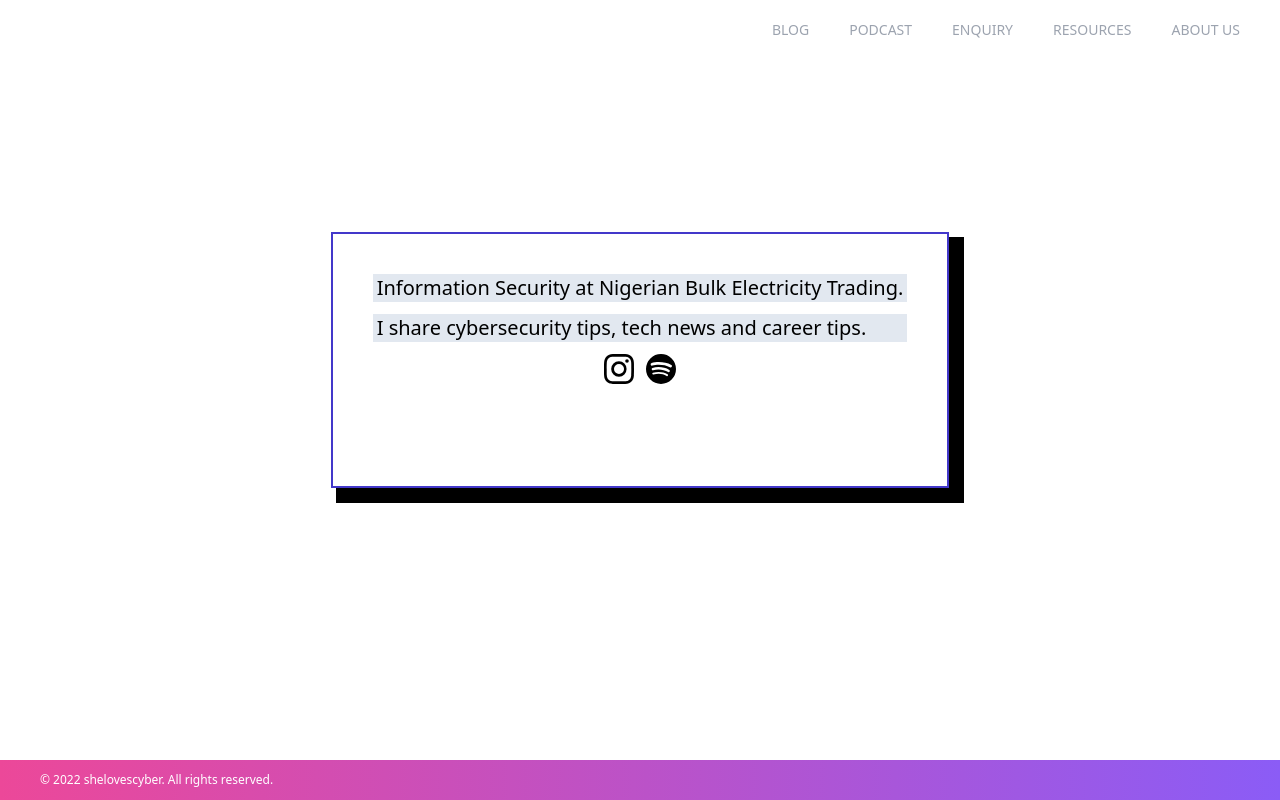
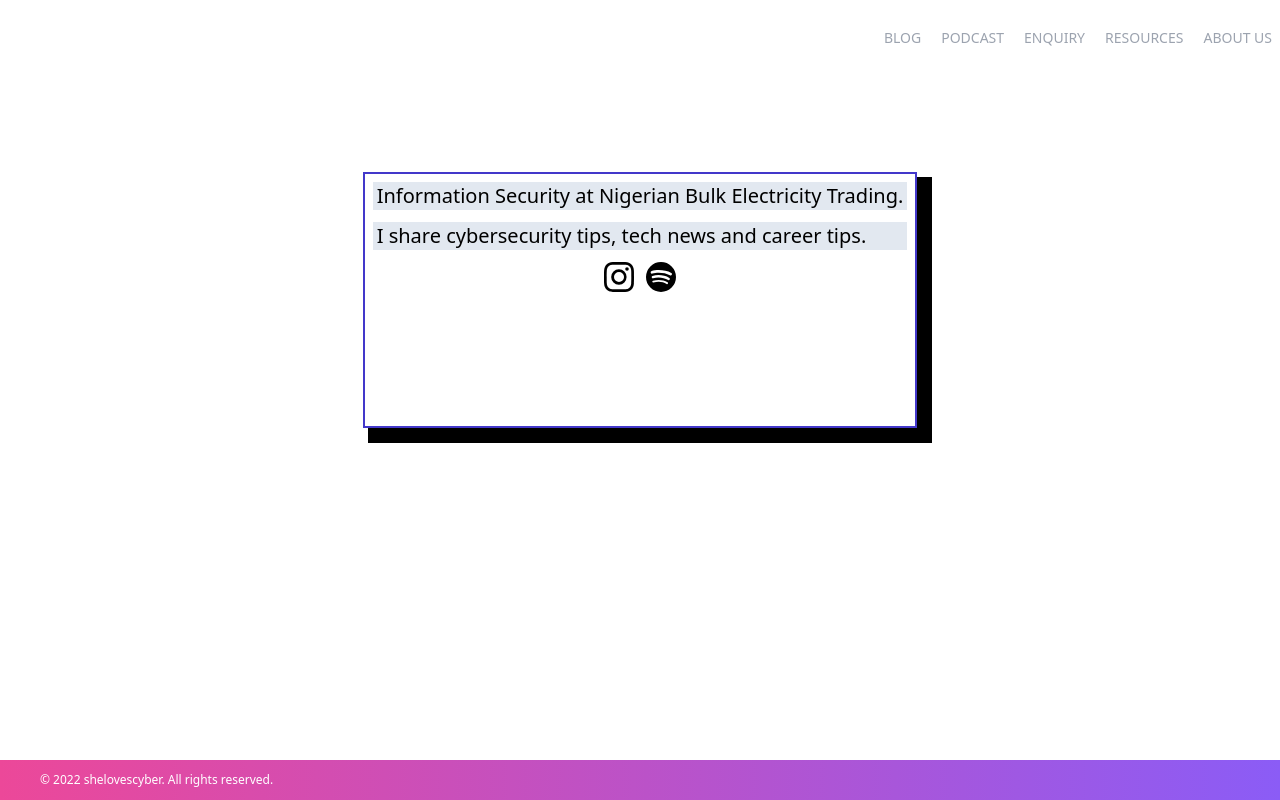
Before and after one commit to thecodesalim/shelovescyber, a Next.js app: page / in a window 1280 px wide. Built offline with nearby package versions, Linux system fonts and the light colour scheme.

Commit message:
fixed nav bug

```diff
--- a/components/Layout.js
+++ b/components/Layout.js
@@ -3,9 +3,9 @@ import Link from "next/link";
 export default function Layout({ children }) {
   return (
     <div className="flex pt-5 flex-col h-screen w-full ">
-      <div className="flex grow pl-10 pr-10 flex-col">
+      <div className="flex grow p-2 flex-col">
         <nav className="flex justify-end w-full">
-          <ul className="flex gap-10 text-gray-400 text-sm">
+          <ul className=" gap-5 text-gray-400 text-sm laptop:flex">
             <li>
               <Link href="blog">
                 <a>BLOG</a>
--- a/pages/index.js
+++ b/pages/index.js
@@ -5,10 +5,10 @@ import Layout from "../components/Layout";
 export default function Home() {
   return (
     <Layout>
-      <div className="pt-24">
-        <div className="flex grow pl-10 pr-10 flex-col">
+      <div className="pt-5">
+        <div className="flex grow p-2 flex-col">
           <div className="pt-24 self-center">
-            <div className="h-64 pt-10 pl-10 pr-10 max-w-screen-md border-2 border-indigo-700 shadow-[10px_10px_0px_5px_rgba(0,0,0,1)]">
+            <div className="h-64 pt-2 pl-2 pr-2 max-w-screen-md border-2 border-indigo-700 shadow-[10px_10px_0px_5px_rgba(0,0,0,1)]">
               <p className="text-xl pl-1 pe-1 bg-slate-200 mb-3">
                 Information Security at Nigerian Bulk Electricity Trading.
               </p>
--- a/tailwind.config.js
+++ b/tailwind.config.js
@@ -4,6 +4,16 @@ module.exports = {
     "./components/**/*.{js,ts,jsx,tsx}",
   ],
   theme: {
+    screens: {
+      tablet: "640px",
+      // => @media (min-width: 640px) { ... }
+
+      laptop: "1024px",
+      // => @media (min-width: 1024px) { ... }
+
+      desktop: "1280px",
+      // => @media (min-width: 1280px) { ... }
+    },
     extend: {},
   },
   plugins: [],
```
